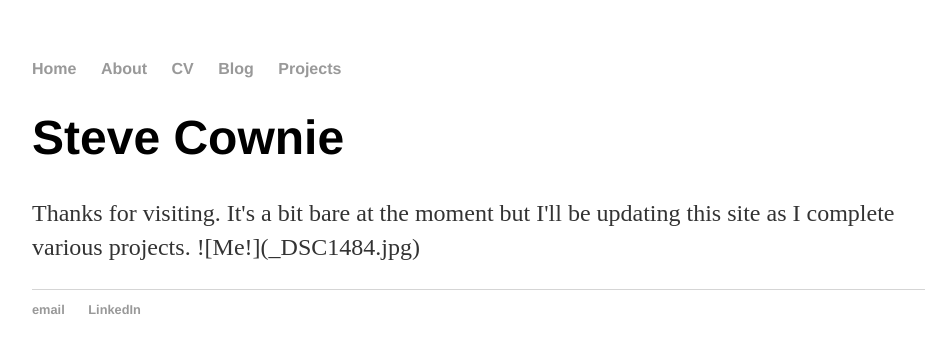
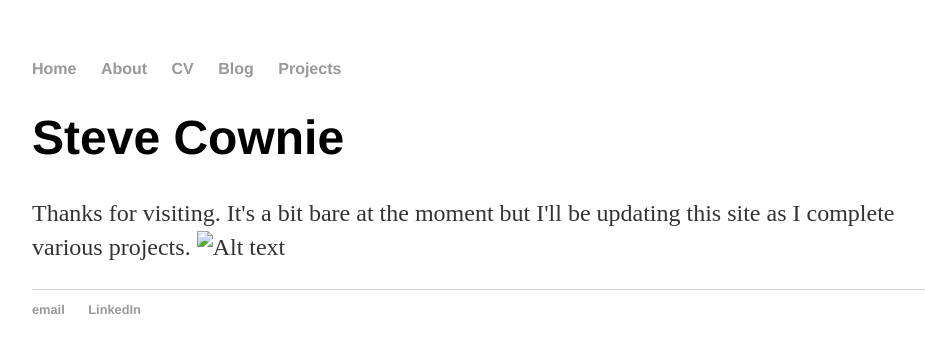
Before and after one commit to scownie/scownie.github.io, a Jekyll site: the page built from index.html, in a window 1280 px wide. Shown: the top 353 px of the page, without its empty margins (160-1085 px from the left). Built offline with Jekyll 4.4.1, drawn with Linux system fonts in a browser that asks for light colours.

Commit message:
Update index.html

```diff
--- a/index.html
+++ b/index.html
@@ -5,5 +5,5 @@ title: Steve Cownie, MSc Computer Science
 <div class="blurb" align=left>
 	<h1>Steve Cownie</h1>
 	<p>Thanks for visiting. It's a bit bare at the moment but I'll be updating this site as I complete various projects.
-![Me!](_DSC1484.jpg)
+<img src="_DSC1484.jpg" alt="Alt text"/></img>
 </div><!-- /.blurb -->
```
